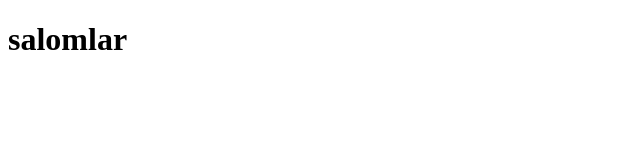
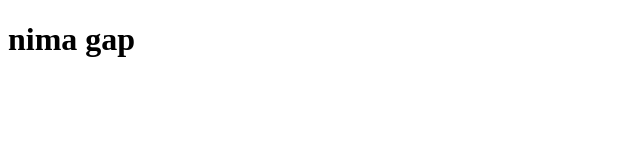
Before and after one commit to mkomil1/amalyot-repo, a plain HTML site: page index.html in a window 1280 px wide. Shown: the whole page, without its empty margins (0-640 px from the left). Drawn offline with Linux system fonts and the light colour scheme.

```diff
--- a/index.html
+++ b/index.html
@@ -12,6 +12,6 @@
 
 
 
-    <h1>salomlar</h1>
+    <h1>nima gap</h1>
 </body>
 </html>
```
